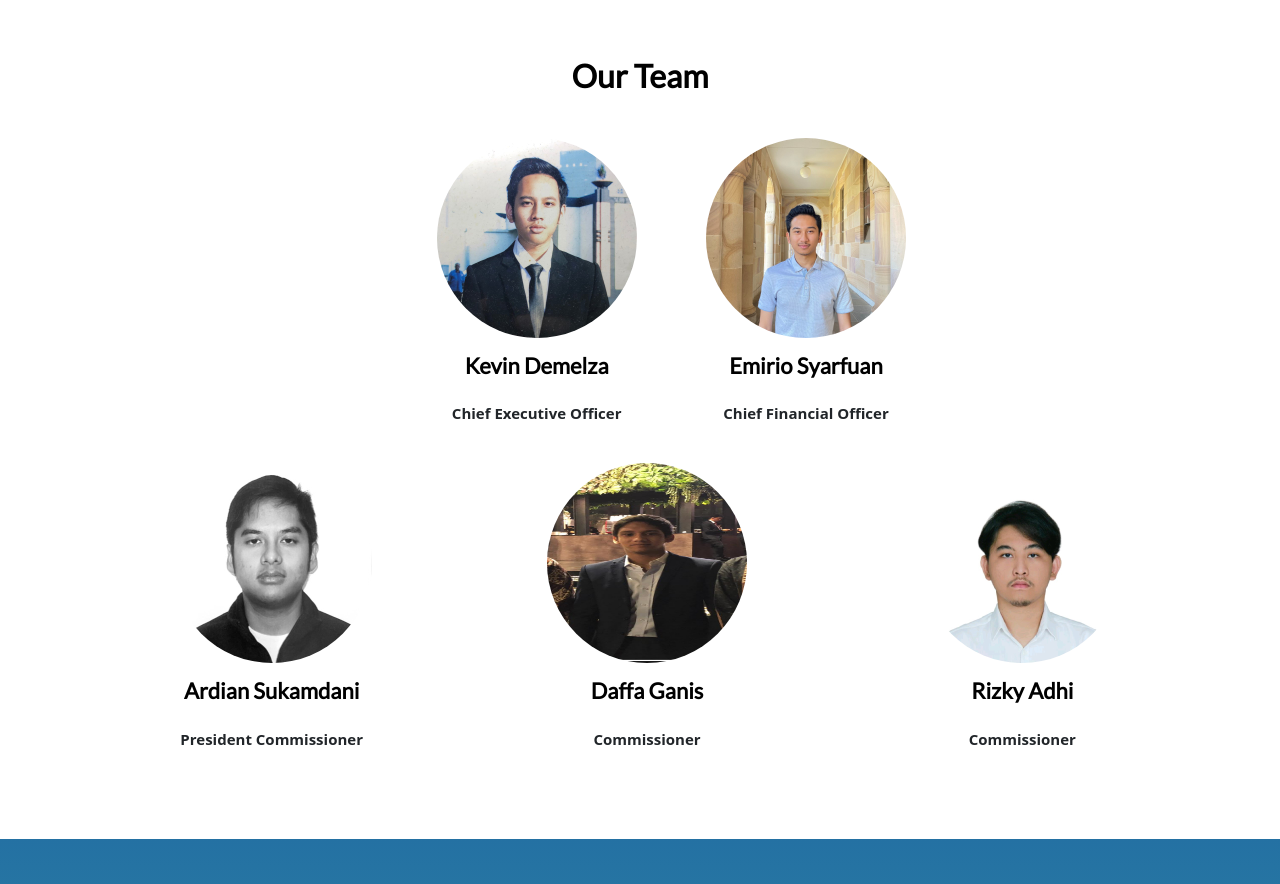
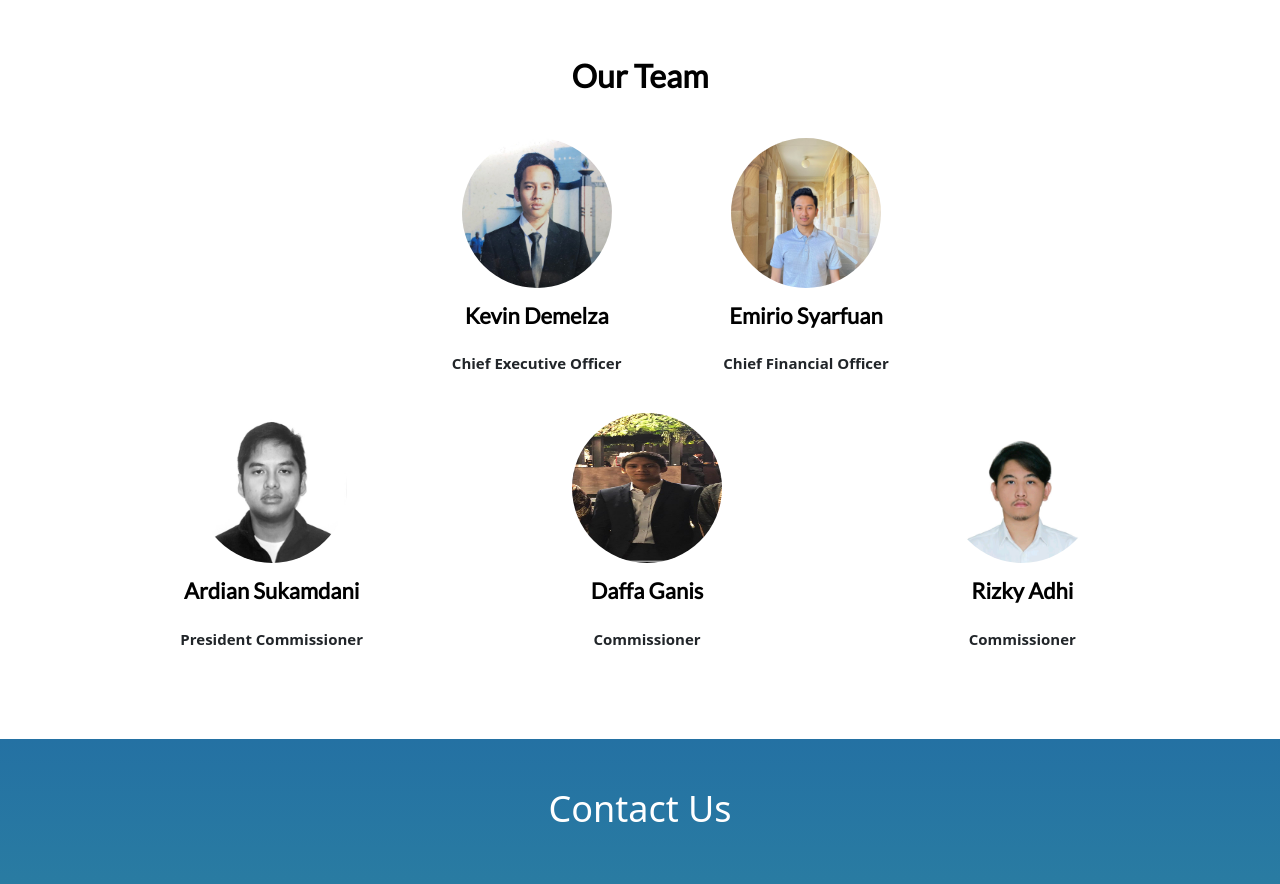
Before and after one commit to ardiannusa/WebTech, a plain HTML site: page Dhigarsa/aboutus.html in a window 1280 px wide. Shown: the part 3760-4644 px from the top of the page. Drawn offline with nearby package versions, Linux system fonts and the light colour scheme.

Commit message:
Update aboutus.html

```diff
--- a/Dhigarsa/aboutus.html
+++ b/Dhigarsa/aboutus.html
@@ -210,7 +210,7 @@ function myFunction1()
                 <div class="row clevel">
                     <div class="col-md-4 profile text-center">
                         <div class="img-box">
-                            <img src="KEVIN.jpeg" alt="kevin" class="img-responsive" width="200" height="200">
+                            <img src="KEVIN.jpeg" alt="kevin" class="img-responsive" width="150" height="150">
                                 <ul>
                                     <li><a href="https://www.linkedin.com/in/kavindra-a-demelza-585aab131/"><i class="fa fa-linkedin"></i></a></li>
                                     <li><a href="#"><i class="fa fa-instagram"></i></a></li>
@@ -222,7 +222,7 @@ function myFunction1()
                     </div>
                     <div class="col-md-4 profile text-center">
                         <div class="img-box">
-                            <img src="EMIRIO.jpeg" alt="emirio" class="img-responsive" width="200" height="200">
+                            <img src="EMIRIO.jpeg" alt="emirio" class="img-responsive" width="150" height="150">
                                 <ul>
                                     <li><a href="https://www.linkedin.com/in/emirio-syarfuan-533251a6/"><i class="fa fa-linkedin"></i></a></li>
                                     <li><a href="https://www.instagram.com/riosyarfuan/?hl=en"><i class="fa fa-instagram"></i></a></li>
@@ -236,7 +236,7 @@ function myFunction1()
                 <div class="row com">
                     <div class="col-md-4 profile text-center">
                         <div class="img-box">
-                            <img src="ARDIAN.jpeg" alt="ardian" class="img-responsive" width="200" height="200">
+                            <img src="ARDIAN.jpeg" alt="ardian" class="img-responsive" width="150" height="150">
                                 <ul>
                                     <li><a href="https://www.linkedin.com/in/ardian-sukamdani/"><i class="fa fa-linkedin"></i></a></li>
                                     <li><a href=""><i class="fa fa-instagram"></i></a></li>
@@ -248,7 +248,7 @@ function myFunction1()
                     </div>
                     <div class="col-md-4 profile text-center">
                         <div class="img-box">
-                            <img src="DAFFA.jpeg" alt="daffa" class="img-responsive" width="200" height="200">
+                            <img src="DAFFA.jpeg" alt="daffa" class="img-responsive" width="150" height="150">
                                 <ul>
                                     <li><a href="#"><i class="fa fa-linkedin"></i></a></li>
                                     <li><a href="#"><i class="fa fa-instagram"></i></a></li>
@@ -260,7 +260,7 @@ function myFunction1()
                     </div>
                     <div class="col-md-4 profile text-center">
                         <div class="img-box">
-                            <img src="RIZKY_ADHI.jpeg" alt="adhi" class="img-responsive" width="200" height="200">
+                            <img src="RIZKY_ADHI.jpeg" alt="adhi" class="img-responsive" width="150" height="150">
                                 <ul>
                                     <li><a href="https://www.linkedin.com/in/rizky-adhi-ramadhan-719a00148/"><i class="fa fa-linkedin"></i></a></li>
                                     <li><a href="#"><i class="fa fa-instagram"></i></a></li>
```
